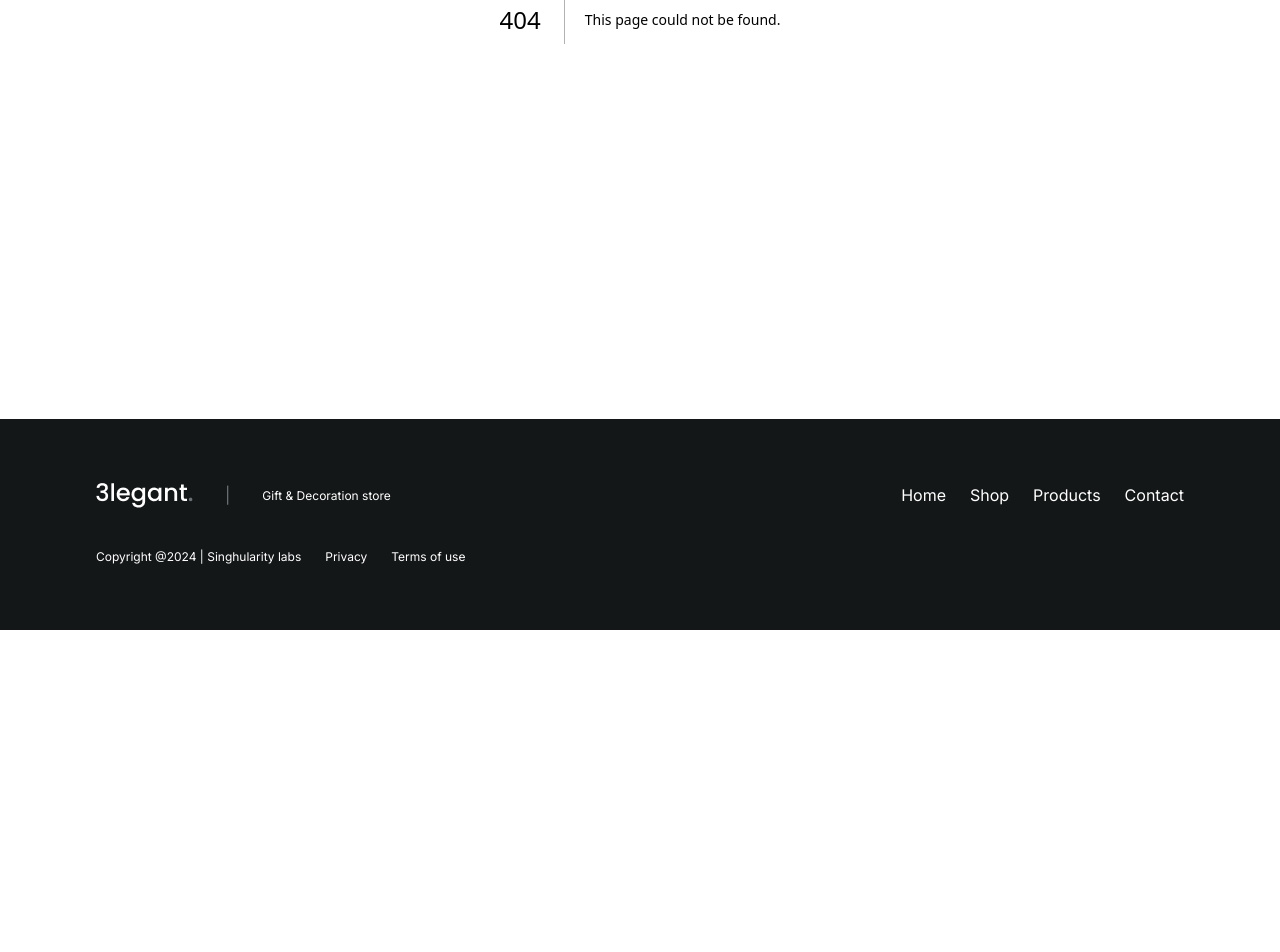
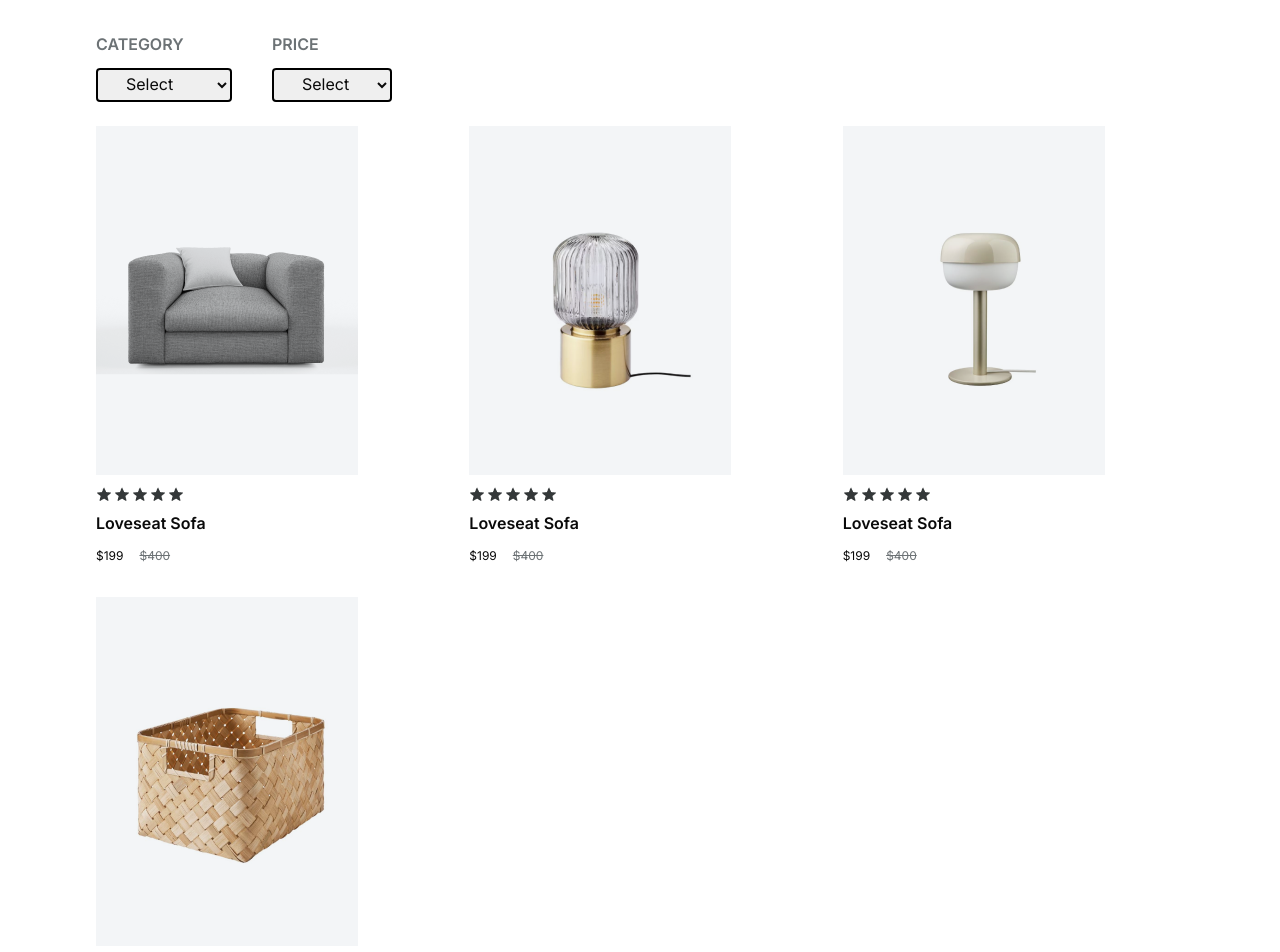
Before and after one commit to Singhularity-lab/ecomm-portfolio-next, a Next.js app: page /category/1 in a window 1280 px wide. Before the commit this address had no page. Shown: the part 440-1392 px from the top of the page. Before the commit the page ends 1070 px from the top, so only its background shows below. Built offline with nearby package versions, Linux system fonts and the light colour scheme.

Commit message:
category page done

```diff
--- /dev/null
+++ b/app/category/[categoryName]/page.js
@@ -0,0 +1,83 @@
+import productBanner from '../../../public/static/images/product-banner-lg.png';
+import productBannerSm from '../../../public/static/images/product-banner-sm.png';
+import rating from '../../../public/static/images/rating.png';
+import image1 from '../../../public/static/images/new-arrival-1.png';
+import lampImg1 from '../../../public/static/images/product-lamp.png';
+import lampImg2 from '../../../public/static/images/product-lamp-2.png';
+import toasterImg from '../../../public/static/images/product-toaster.png';
+
+const categoryPage = () => {
+  return (
+    <div className="px-[2rem] md:px-[6rem]  2xl:px-[25rem] mb-10">
+      <div className="mx-auto flex items-center">
+        <img src={productBanner.src} className="hidden sm:block"></img>
+        <img src={productBannerSm.src} className="block sm:hidden"></img>
+      </div>
+      <div className="mt-8 flex gap-10">
+        <div className="flex flex-col gap-3">
+          <label htmlFor="pet-select" className="font-inter font-semibold text-neutralDark">
+            CATEGORY
+          </label>
+
+          <select name="pets" id="pet-select" className=" rounded border-2 px-6 py-1 border-black">
+            <option value="">Select</option>
+            <option value="SOFA SET">Sofa set</option>
+            <option value="Diner">Diner</option>
+            <option value="hamster">Hamster</option>
+          </select>
+        </div>
+        <div className="flex flex-col gap-3">
+          <label htmlFor="pet-select" className="font-inter font-semibold text-neutralDark">
+            PRICE
+          </label>
+
+          <select name="pets" id="pet-select" className=" rounded border-2 px-6 py-1 border-black">
+            <option value="">Select</option>
+            <option value="Low">Low</option>
+            <option value="High">High</option>
+          </select>
+        </div>
+      </div>
+      <div className="grid grid-cols-1 sm:grid-cols-2 md:grid-cols-3  gap-8 mt-6 mx-auto px-auto">
+        <div className="flex flex-col items-center sm:items-start">
+          <img className="" src={image1.src} />
+          <img src={rating.src} className="mt-3"></img>
+          <div className="mt-2 font-inter font-semibold">Loveseat Sofa</div>
+          <div className="flex gap-4  mt-3 align-center">
+            <span className="text-[0.75rem] font-inter">$199</span>
+            <s className="text-neutralDark font-inter text-[0.75rem]">$400</s>
+          </div>
+        </div>{' '}
+        <div className="flex flex-col items-center sm:items-start">
+          <img className="" src={lampImg1.src} />
+          <img src={rating.src} className="mt-3"></img>
+          <div className="mt-2 font-inter font-semibold">Loveseat Sofa</div>
+          <div className="flex gap-4  mt-3 align-center">
+            <span className="text-[0.75rem] font-inter">$199</span>
+            <s className="text-neutralDark font-inter text-[0.75rem]">$400</s>
+          </div>
+        </div>{' '}
+        <div className="flex flex-col items-center sm:items-start">
+          <img className="" src={lampImg2.src} />
+          <img src={rating.src} className="mt-3"></img>
+          <div className="mt-2 font-inter font-semibold">Loveseat Sofa</div>
+          <div className="flex gap-4  mt-3 align-center">
+            <span className="text-[0.75rem] font-inter">$199</span>
+            <s className="text-neutralDark font-inter text-[0.75rem]">$400</s>
+          </div>
+        </div>{' '}
+        <div className="flex flex-col items-center sm:items-start">
+          <img className="" src={toasterImg.src} />
+          <img src={rating.src} className="mt-3"></img>
+          <div className="mt-2 font-inter font-semibold">Loveseat Sofa</div>
+          <div className="flex gap-4  mt-3 align-center">
+            <span className="text-[0.75rem] font-inter">$199</span>
+            <s className="text-neutralDark font-inter text-[0.75rem]">$400</s>
+          </div>
+        </div>
+      </div>
+    </div>
+  );
+};
+
+export default categoryPage;
```
Also changed, not shown: public/static/images/product-banner-lg.png (added), public/static/images/product-banner-sm.png (added).
